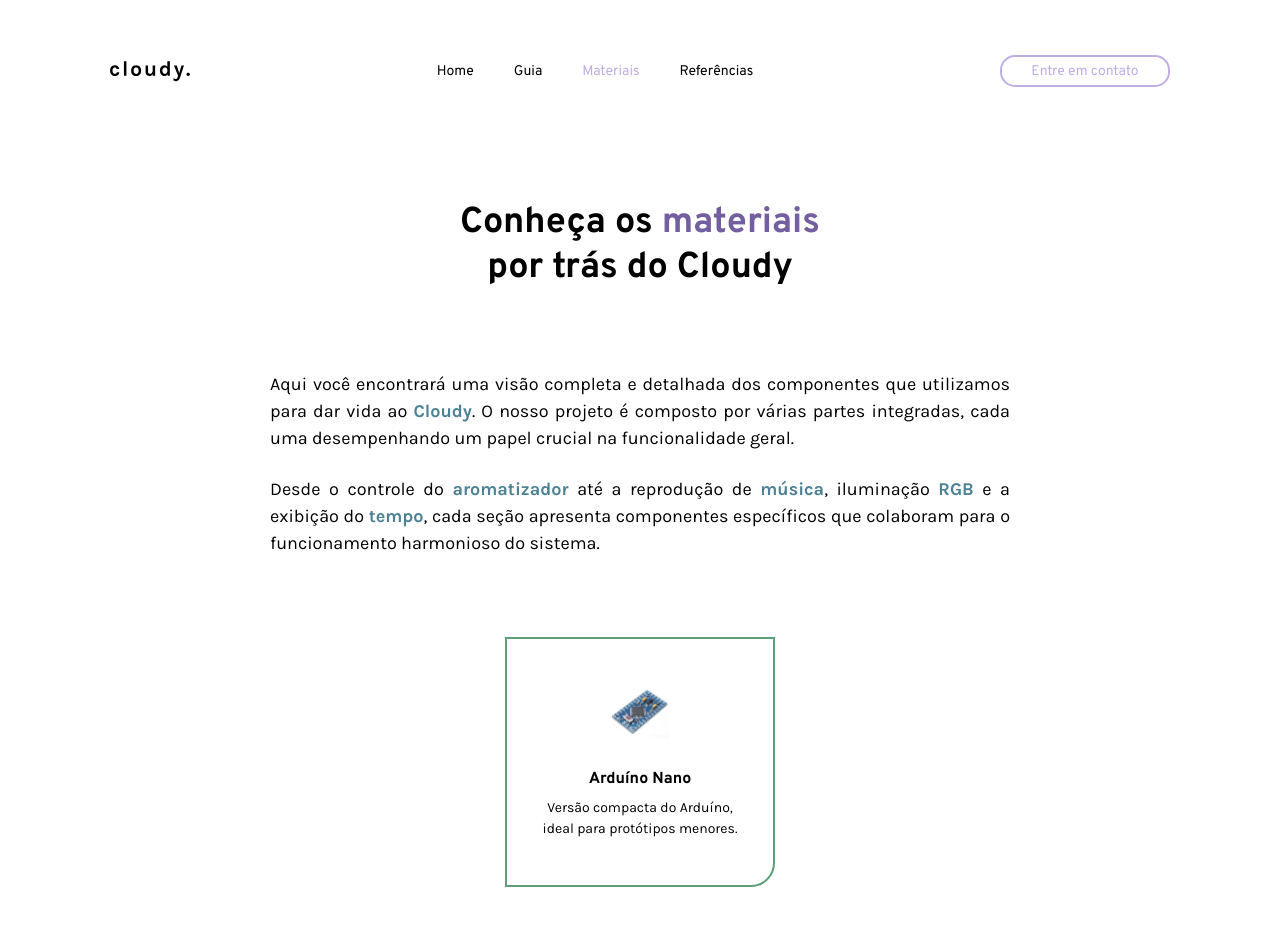
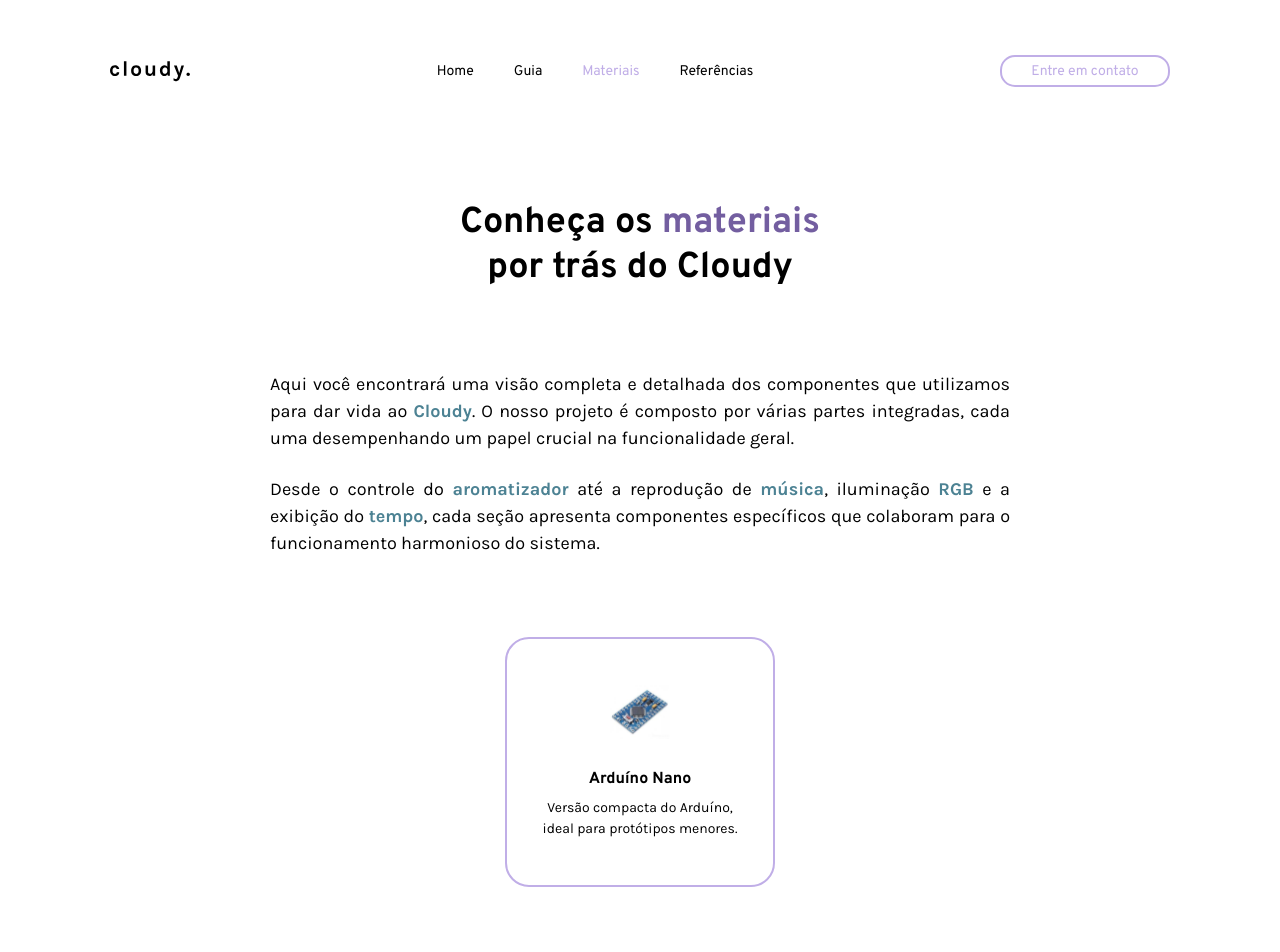
Before and after one commit to yasminvsilva/cloudy, a React (Vite) app: page /materiais in a window 1280 px wide. Shown: the top 952 px of the page. Built offline with nearby package versions, Linux system fonts and the light colour scheme.

Commit message:
completo

```diff
--- a/src/components/Scroll.jsx
+++ b/src/components/Scroll.jsx
@@ -14,7 +14,7 @@
 
   return (
     <div className="~
-    2xl:mt-[32px] 2xl:mb-[150px]
+    2xl:mt-[28px] 2xl:mb-[110px]
     lg:mt-[40px]
     md:mt-[16px]
     mt-[60px] mb-[94px] flex items-center justify-center">
--- a/src/pages/Materiais.jsx
+++ b/src/pages/Materiais.jsx
@@ -45,7 +45,7 @@
           </motion.div>
         </div>
 
-        <div className='relative border-2 border-verde-titulo w-[270px] h-[250px] px-8 py-8 rounded-br-3xl flex flex-col items-center justify-center mb-4 mx-auto'>
+        <div className='relative border-2 border-roxo-claro w-[270px] h-[250px] px-8 py-8 rounded-3xl flex flex-col items-center justify-center mb-4 mx-auto'>
           <MaterialCarrossel />
         </div>
     </div>
```
